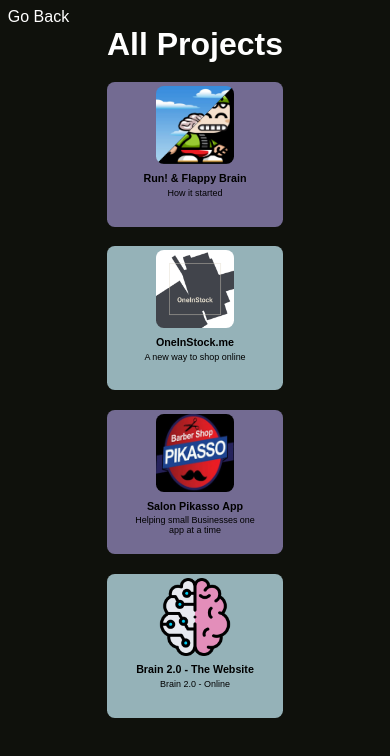
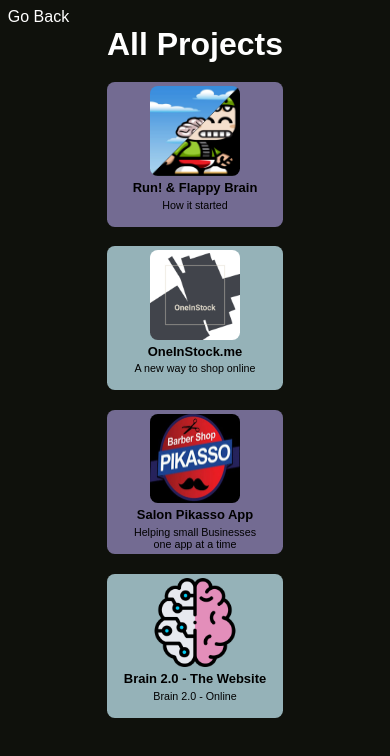
Before and after one commit to karimfawaz/brainTwoPoint0-website, a Next.js app: page /projects in a window 390 px wide. Shown: the top 756 px of the page. Built offline with nearby package versions, Linux system fonts and the light colour scheme; a web font is replaced by a local one.

Commit message:
Changed Font and img sizes

```diff
--- a/styles/Allprojects.module.css
+++ b/styles/Allprojects.module.css
@@ -75,15 +75,15 @@
     }
     .projectLogo {
         border-radius: 2vw;
-        height: 20vw;
-        width: 20vw;
+        height: 23vw;
+        width: 23vw;
     }
     .projectName {
-        margin-top: 2vw;
-        font-size: 2.75vw;
+        margin-top: 1vw;
+        font-size: 3.33vw;
     }
     .projectShortdesc {
-        font-size: 2.3vw;
+        font-size: 2.75vw;
         padding-top: 1vw;
     }
 }
```
